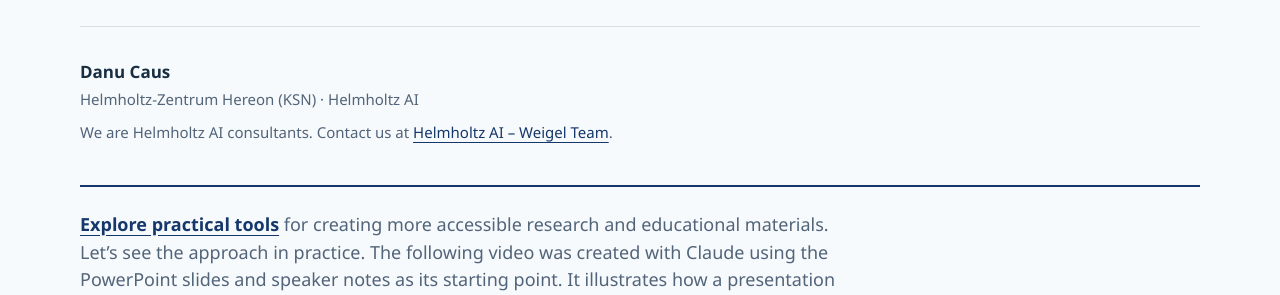
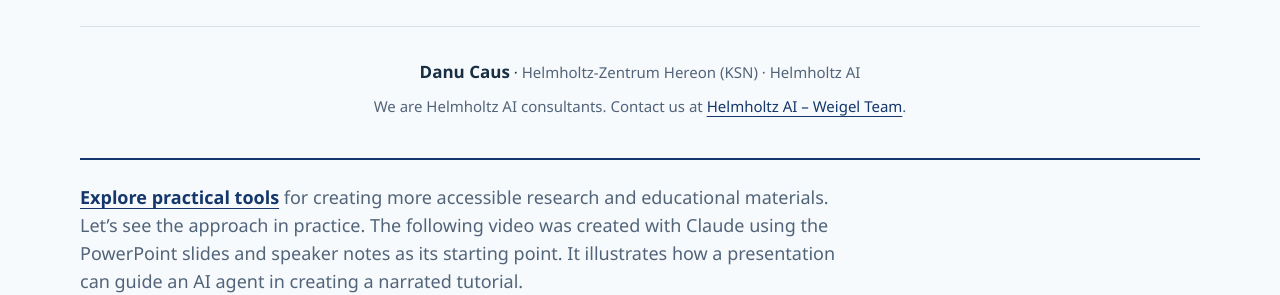
Before and after one commit to ducspe/learning-and-accessibility-tools, a plain HTML site: page index.html in a window 1280 px wide. Shown: the part 62-357 px from the top of the page. Drawn offline with Linux system fonts and the light colour scheme.

Commit message:
Center author affiliations and team contact beneath site title
Display the author name and institutions together, with the consultant contact sentence centered below. Allow natural wrapping on narrow screens.

```diff
--- a/index.html
+++ b/index.html
@@ -65,12 +65,12 @@
       gap: 40px;
       padding-block: 32px 60px;
     }
-    .introduction { max-width: 780px; }
+    .introduction { text-align: center; }
     .intro { max-width: 780px; margin: 0 0 20px; font-size: 18px; color: var(--muted); }
     .intro a { color: var(--navy); font-weight: 650; text-underline-offset: 4px; }
     .byline { margin: 0; font-size: 15px; }
-    .byline strong { display: block; font-size: 17px; font-weight: 650; }
-    .byline span { display: block; margin-top: 3px; color: var(--muted); }
+    .byline strong { font-size: 17px; font-weight: 650; }
+    .byline span { color: var(--muted); }
     .contact { margin: 10px 0 0; font-size: 15px; color: var(--muted); }
     .contact a { color: var(--navy); text-underline-offset: 4px; }
     .resources-heading {
@@ -161,7 +161,7 @@
     <main id="main-content">
       <div class="introduction">
         <p class="byline">
-          <strong>Danu Caus</strong>
+          <strong>Danu Caus</strong> ·
           <span>Helmholtz-Zentrum Hereon (KSN) · Helmholtz AI</span>
         </p>
         <p class="contact">We are Helmholtz AI consultants. Contact us at <a href="https://www.helmholtz.ai/applied-ai/ai-consultancy-teams/weigel-team/">Helmholtz AI – Weigel Team</a>.</p>
```
